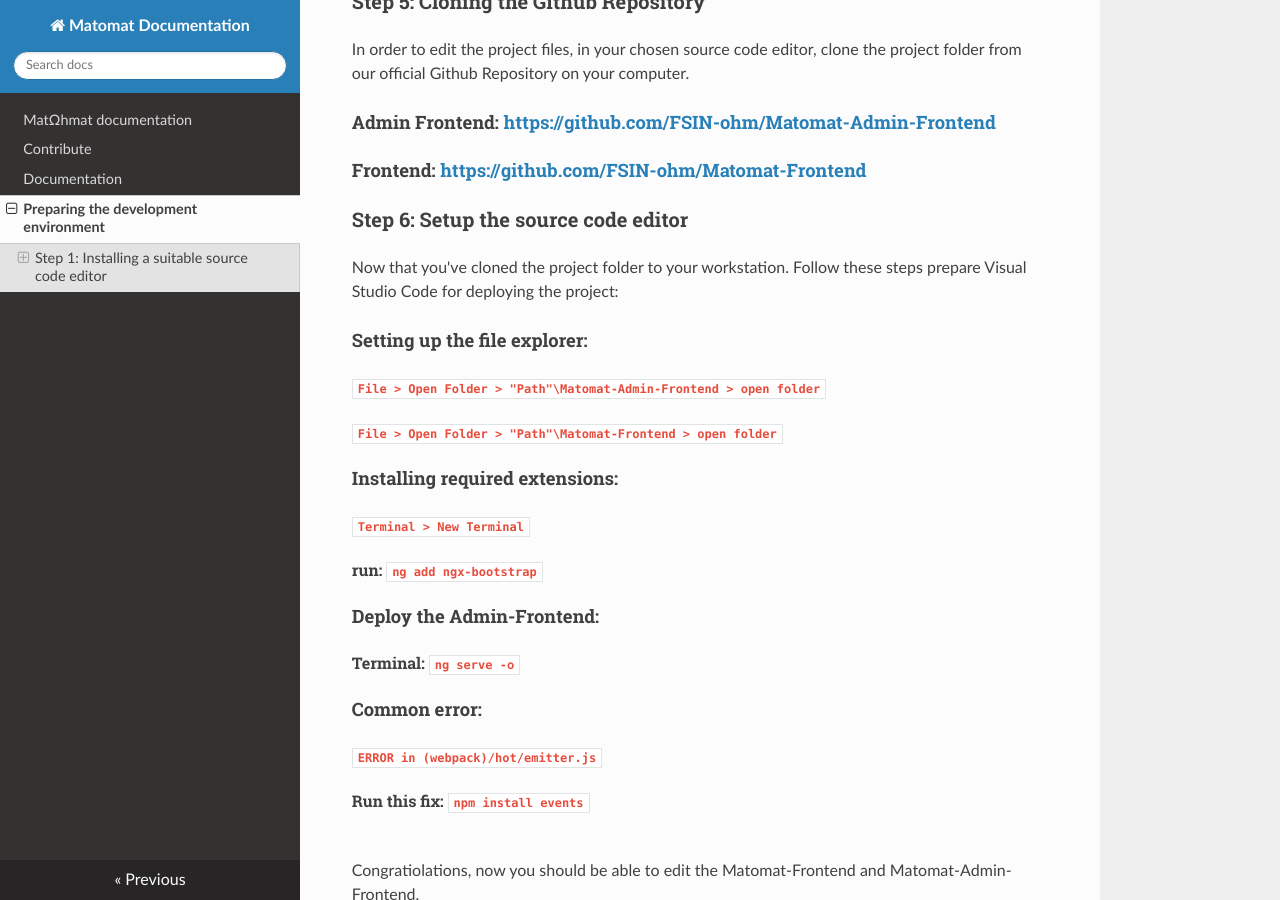
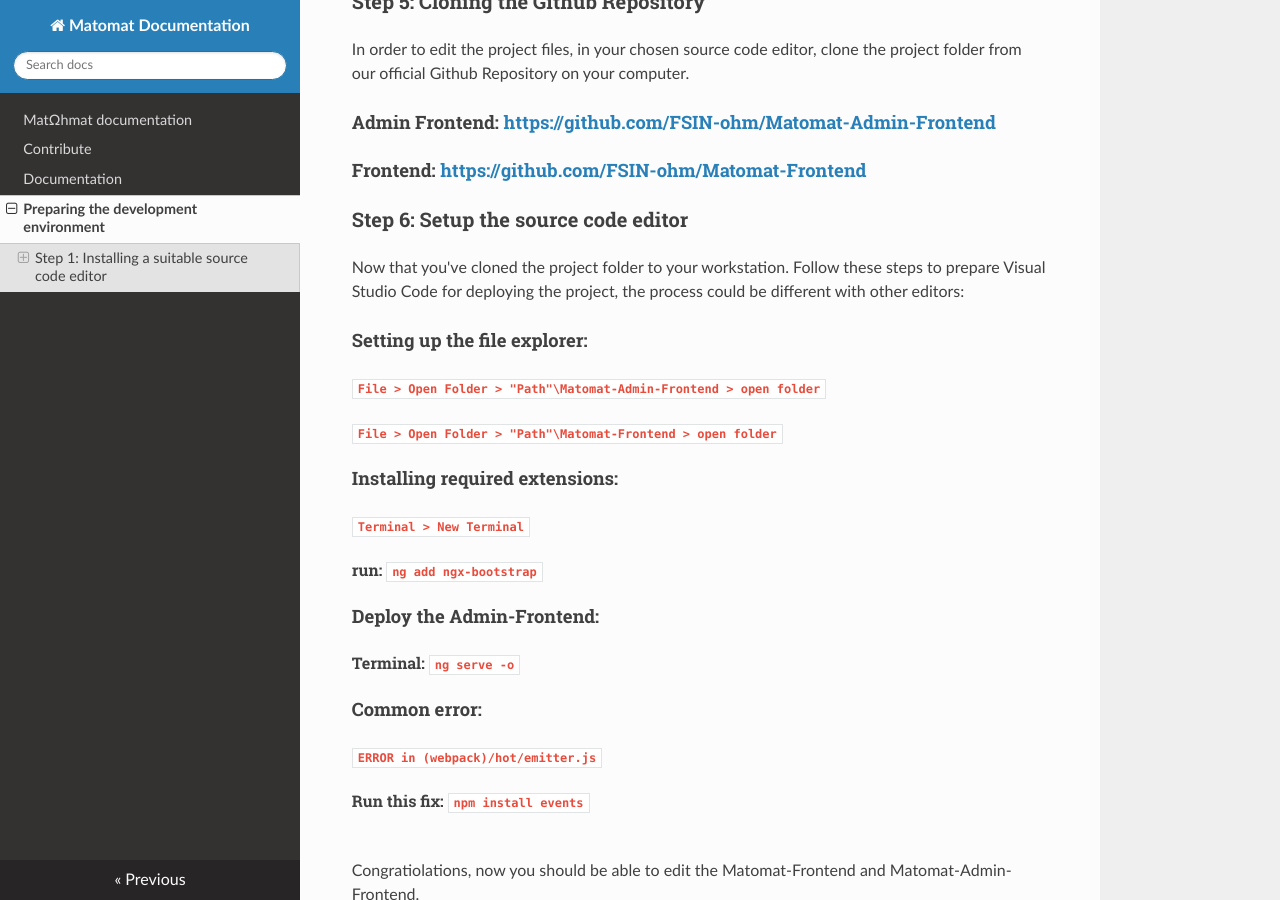
Before and after one commit to FSIN-ohm/Matomat-Documentation, an MkDocs documentation site: the page built from docs/prep_dev_environment.md, in a window 1280 px wide and 900 px high, scrolled down 1170 px. Built offline with MkDocs 1.6.1, drawn with Linux system fonts in a browser that asks for light colours; nearby versions of some CDN libraries.

Commit message:
Update prep_dev_environment
Updated one phrase.

```diff
--- a/docs/prep_dev_environment.md
+++ b/docs/prep_dev_environment.md
@@ -45,7 +45,7 @@
 
 ### Step 6: Setup the source code editor
 
-Now that you've cloned the project folder to your workstation. Follow these steps prepare Visual Studio Code for deploying the project:
+Now that you've cloned the project folder to your workstation. Follow these steps to prepare Visual Studio Code for deploying the project, the process could be different with other editors:
 #### Setting up the file explorer:
 ######  `File > Open Folder > "Path"\Matomat-Admin-Frontend > open folder`
 ######  `File > Open Folder > "Path"\Matomat-Frontend > open folder`
```
